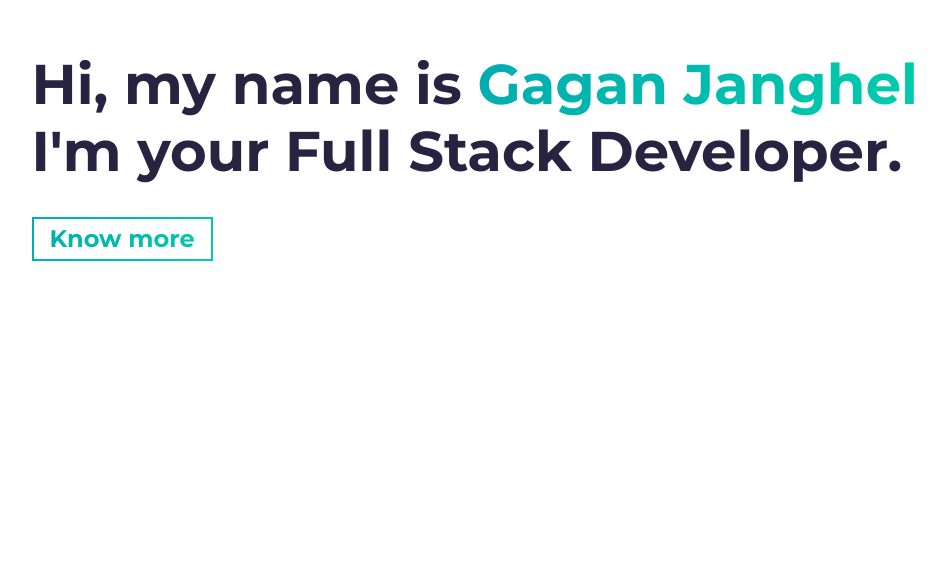
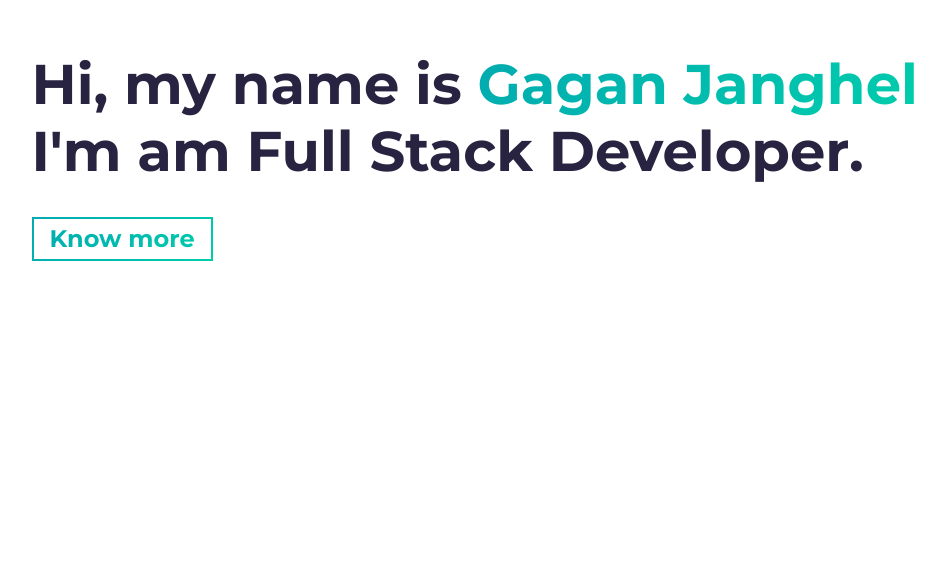
Before and after one commit to Gagan-0912/Portfolio, a website built with Parcel: page src/index.html in a window 1280 px wide. Shown: the part 239-800 px from the top of the page, without its empty margins (46-991 px from the left). Built offline with nearby package versions, Linux system fonts and the light colour scheme.

Commit message:
index.html

```diff
--- a/src/index.html
+++ b/src/index.html
@@ -48,7 +48,7 @@
         <h1 class="hero-title load-hidden">
           Hi, my name is <span class="text-color-main">Gagan Janghel</span>
           <br />
-          I'm your Full Stack Developer.
+          I'm am Full Stack Developer.
         </h1>
         <p class="hero-cta load-hidden">
           <a rel="noreferrer" class="cta-btn cta-btn--hero" href="#about"
```
